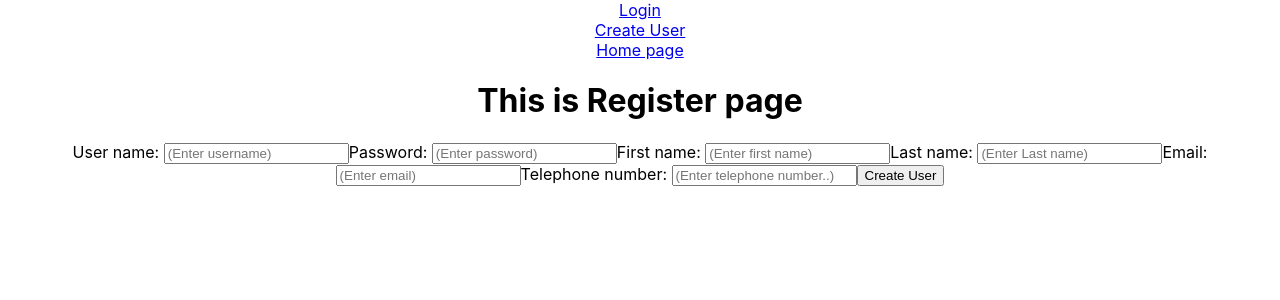
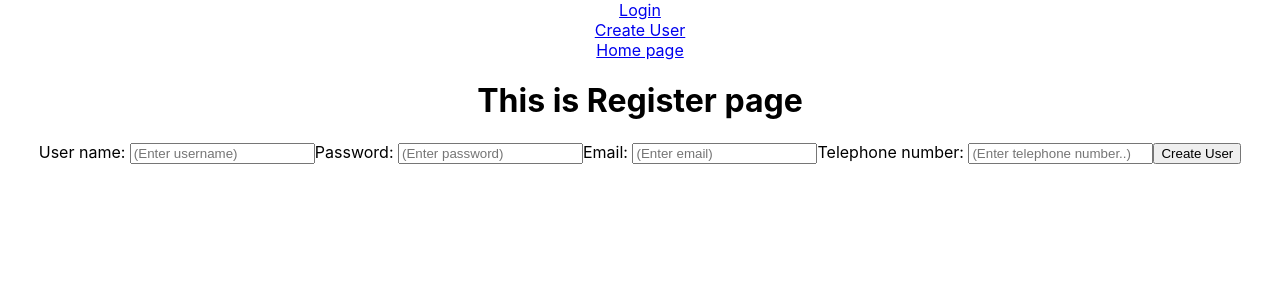
Before and after one commit to Peerasanti/software_project, a React (Create React App) app in the folder client/: page /createuser in a window 1280 px wide. Shown: the top 300 px of the page. Built offline with nearby package versions, Linux system fonts and the light colour scheme.

Commit message:
update user table

```diff
--- a/client/src/App.js
+++ b/client/src/App.js
@@ -8,11 +8,14 @@ function App() {
   return (
     <div className="App">
       <Router>
+        <div className="navbar">
         <Link to='/login'> Login </Link>
         <br></br>
         <Link to='/createuser'> Create User </Link>
         <br></br>
         <Link to='/'> Home page </Link>
+        <br></br>
+        </div>
         <Routes>
           <Route path='/' element={<Home/>} />
           <Route path='/createuser' element={<Register/>} />
--- a/client/src/pages/Register.js
+++ b/client/src/pages/Register.js
@@ -1,6 +1,7 @@
 import React from 'react'
-import { Formik, Form, Field, ErrorMessage } from 'formik';
+import { Formik, Form, Field, ErrorMessage, validateYupSchema } from 'formik';
 import * as Yup from 'yup'
+import axios from 'axios'
 
 
 function Register() {
@@ -8,30 +9,27 @@ function Register() {
   const initialValues = {
     username: "",
     password: "",
-    fname: "",
-    lname: "",
     email: "",
     tel: "",
   };
 
   const validationSchema = Yup.object().shape({
-    username: Yup.string().required(),
-    password: Yup.string().required(),
-    fname: Yup.string().required(),
-    lname: Yup.string().required(),
+    username: Yup.string().min(4).max(16).required(),
+    password: Yup.string().min(4).max(20).required(),
     email: Yup.string().required(),
     tel: Yup.string().required(),
   });
 
   const onSubmit = (data) => {
     console.log(data);
+    // axios.post
   };
 
   return (
     <div>
       <h1> This is Register page </h1>
       <div>
-        <Formik initialValues={initialValues} onSubmit={onSubmit}>
+        <Formik initialValues={initialValues} onSubmit={onSubmit} validationSchema={validationSchema}>
           <Form>
             <label>User name: </label>
             <Field
@@ -43,23 +41,10 @@ function Register() {
             <label>Password: </label>
             <Field
               autocomplete='off'
+              type='password'
               id='inputCreateser'
               name='password'
               placeholder='(Enter password)'
-            />
-            <label>First name: </label>
-            <Field
-              autocomplete='off'
-              id='inputCreateser'
-              name='fname'
-              placeholder='(Enter first name)'
-            />
-            <label>Last name: </label>
-            <Field
-              autocomplete='off'
-              id='inputCreateser'
-              name='lname'
-              placeholder='(Enter Last name)'
             />
             <label>Email: </label>
             <Field
```
Also changed, not shown: 2 other files (tests, documents, lock files or other folders).
